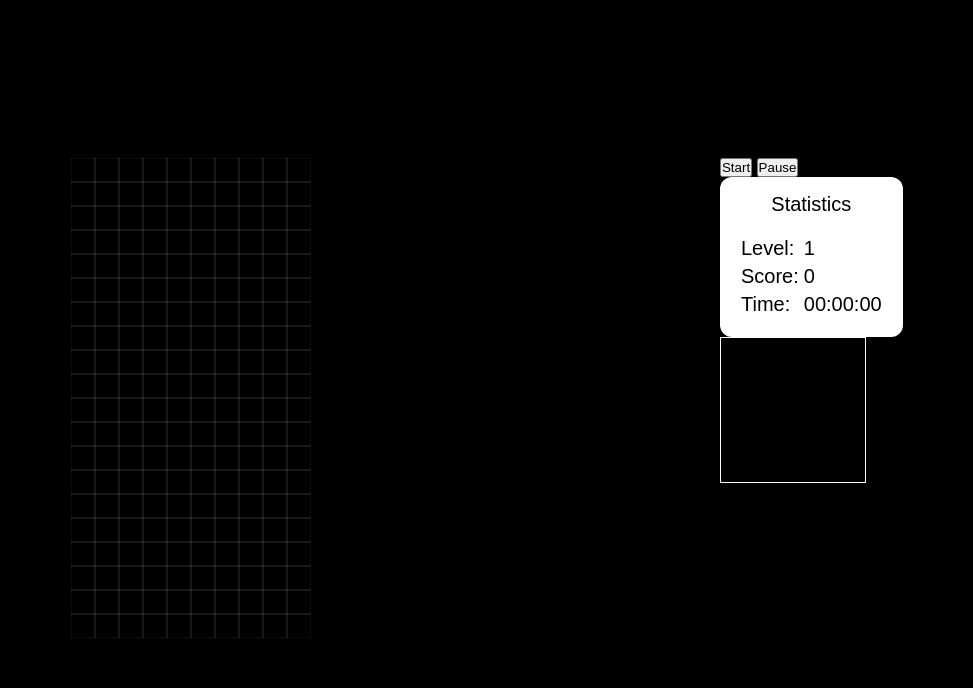
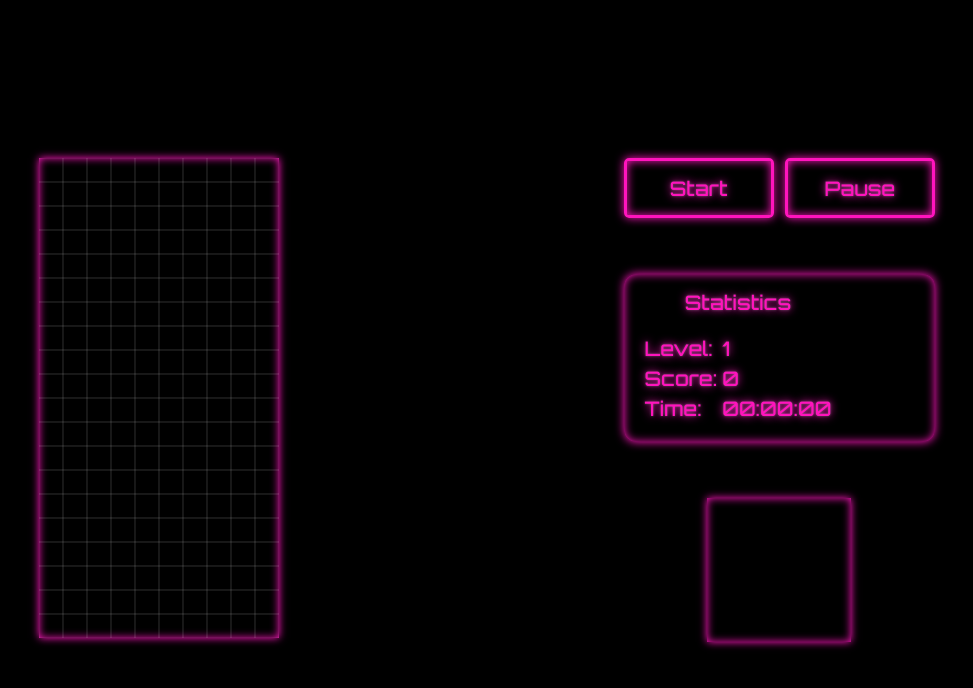
Before and after one commit to kochtaik/tetris, a website built with webpack: page src/index.html in a window 1280 px wide. Shown: the whole page, without its empty margins (153-1126 px from the left). Built offline with nearby package versions, Linux system fonts and the light colour scheme.

Commit message:
improve styling

```diff
--- a/src/index.html
+++ b/src/index.html
@@ -4,6 +4,7 @@
     <meta charset="UTF-8" />
     <meta http-equiv="X-UA-Compatible" content="IE=edge" />
     <meta name="viewport" content="width=device-width, initial-scale=1.0" />
+    <link href='https://fonts.googleapis.com/css?family=Share+Tech|Orbitron:500' rel='stylesheet' type='text/css'>
     <title>Tetris</title>
   </head>
   <body>
--- a/src/style.scss
+++ b/src/style.scss
@@ -6,8 +6,9 @@
   box-sizing: border-box;
 }
 
-button {
-  font-family: inherit;
+:root {
+  --clr-neon: hsl(317 100% 54%);
+  --clr-bg: hsl(323 21% 16%)
 }
 
 html,
@@ -15,17 +16,38 @@ body {
   height: 100%;
   background-color: #000;
   color: #fff;
-  font-family: sans-serif;
+  font-family: 'Orbitron', Verdana, sans-serif;
 }
 
 canvas {
   background-color: #000;
+  box-shadow: inset 0 0 0.5em 0 var(--clr-neon), 0 0 0.5em 0 var(--clr-neon);
+
 }
 
-#nextPiece canvas {
-  border: 1px solid #fff;
+button {
+  font-family: inherit;
+  font-size: 20px;
+  height: 60px;
+  width: 150px;
+  display: flex;
+  justify-content: center;
+  align-items: center;
+  cursor: pointer;
+  text-decoration: none;
+  color: var(--clr-neon);
+  border: var(--clr-neon) 3px solid;
+  background-color: transparent;
+  border-radius: 0.25em;
+  text-shadow: 0 0 0.125em hsl(0 0% 100% / 0.3), 0 0 0.45em currentColor;
+  box-shadow: inset 0 0 0.5em 0 var(--clr-neon), 0 0 0.5em 0 var(--clr-neon);
+  transition: all 0.5s;
+
+  &:hover {
+    background-color: var(--clr-neon);
+    color: #fff
   }
-
+}
 
 main {
   height: 100%;
@@ -40,10 +62,25 @@ main {
     align-items: flex-start;
   }
 
+  .info {
+    height: 100%;
+    display: flex;
+    flex-direction: column;
+    justify-content: space-between;
+
+    .controls {
+      display: flex;
+
+      button:first-child {
+        margin-right: 0.7rem;
+      }
+    }
+
     .stats {
       padding: 1rem;
-    background-color: #fff;
-    color: #000;
+      box-shadow: inset 0 0 0.5em 0 var(--clr-neon), 0 0 0.5em 0 var(--clr-neon);
+      text-shadow: 0 0 0.125em hsl(0 0% 100% / 0.3), 0 0 0.45em currentColor;
+      color: var(--clr-neon);
       border-radius: 0.75rem;
       font-size: 1.25rem;
 
@@ -52,4 +89,10 @@ main {
         margin-bottom: 1rem;
       }
     }
+
+    .next-piece {
+      display: flex;
+      justify-content: center;
     }
+  }
+}
```
Lines whose indentation alone changed are shown as unchanged.
